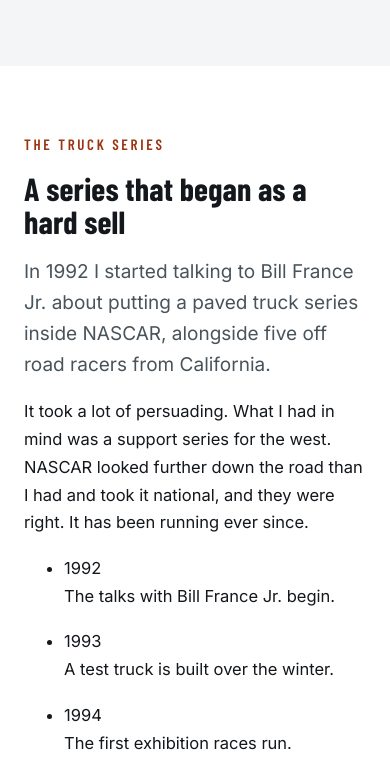
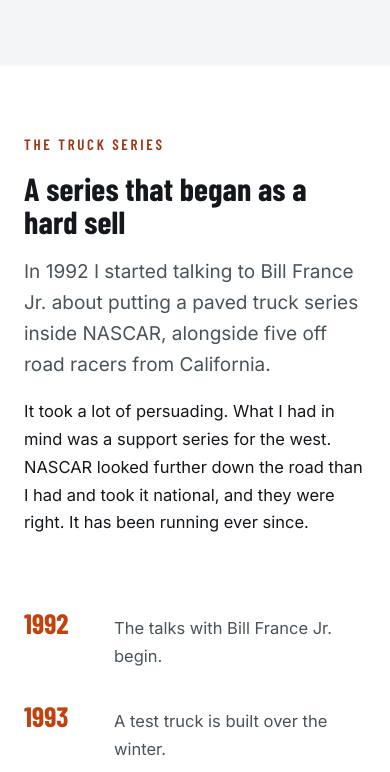
Before and after one commit to Top-Dynamos/ken-clapp, a plain HTML site: page index.html in a window 390 px wide. Shown: the part 3520-4292 px from the top of the page. Drawn offline with nearby package versions, Linux system fonts and the light colour scheme.

Commit message:
Truck series section styles, four up figures band

```diff
--- a/css/site.css
+++ b/css/site.css
@@ -127,9 +127,22 @@ p{margin:0 0 18px}
 }
 .kc-card h3{margin-bottom:10px}
 .kc-card p{margin:0; color:var(--kc-muted); font-size:16.5px}
+/* an odd card count would leave the last one alone on its row, so let it span */
+.kc-cards > .kc-card:last-child:nth-child(odd){grid-column:1 / -1}
+
+/* ---------- the truck series --------------------------------------------- */
+.kc-trucks{display:grid; grid-template-columns:1.18fr .82fr; gap:56px; align-items:center}
+.kc-steps{list-style:none; margin:0; padding:0}
+.kc-steps li{display:grid; grid-template-columns:78px 1fr; gap:18px; align-items:baseline;
+  padding:16px 0}
+.kc-step-n{
+  font-family:var(--kc-shell); font-weight:700; font-size:34px; line-height:1;
+  color:var(--kc-acc);                            /* 5.18 on white, 34px, clears both floors */
+}
+.kc-steps p{margin:0; color:var(--kc-muted); font-size:16.5px}
 
 /* ---------- figures band -------------------------------------------------- */
-.kc-figs{display:grid; grid-template-columns:repeat(3,1fr); gap:40px; text-align:center}
+.kc-figs{display:grid; grid-template-columns:repeat(4,1fr); gap:34px; text-align:center}
 .kc-fig-n{
   font-family:var(--kc-shell); font-weight:700; font-size:clamp(50px,7vw,76px);
   line-height:1; color:var(--kc-acc-lift); margin-bottom:10px;   /* 10.58 on ink */
@@ -235,6 +248,8 @@ p{margin:0 0 18px}
   .kc-sec{padding:66px 0}
   .kc-split,.kc-book,.kc-contact{grid-template-columns:1fr; gap:38px}
   .kc-cards{grid-template-columns:1fr}
+  .kc-trucks{grid-template-columns:1fr; gap:38px}
+  .kc-figs{grid-template-columns:repeat(2,1fr); gap:34px}
   .kc-gal{grid-template-columns:repeat(2,1fr); grid-auto-rows:200px}
   .kc-links{
     position:fixed; inset:0; background:rgba(8,10,12,.985);
@@ -253,6 +268,8 @@ p{margin:0 0 18px}
 @media (max-width:575px){
   body{font-size:16.5px}
   .kc-figs{grid-template-columns:1fr; gap:30px}
+  .kc-steps li{grid-template-columns:76px 1fr; gap:14px}
+  .kc-step-n{font-size:28px}
   .kc-gal{grid-template-columns:1fr; grid-auto-rows:220px}
   .kc-time::before{left:62px}
   .kc-time li{grid-template-columns:62px 1fr; gap:24px}
```
